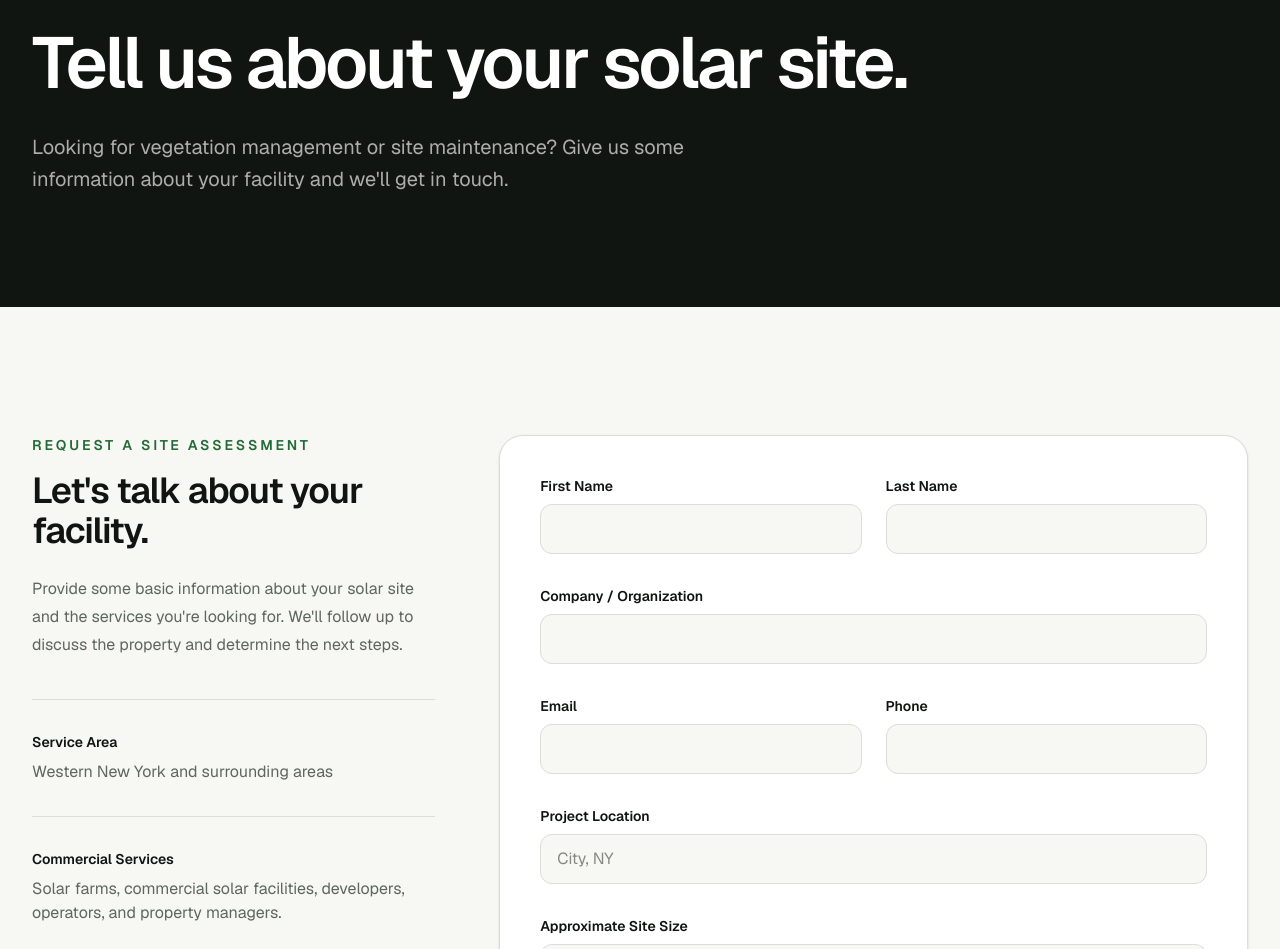
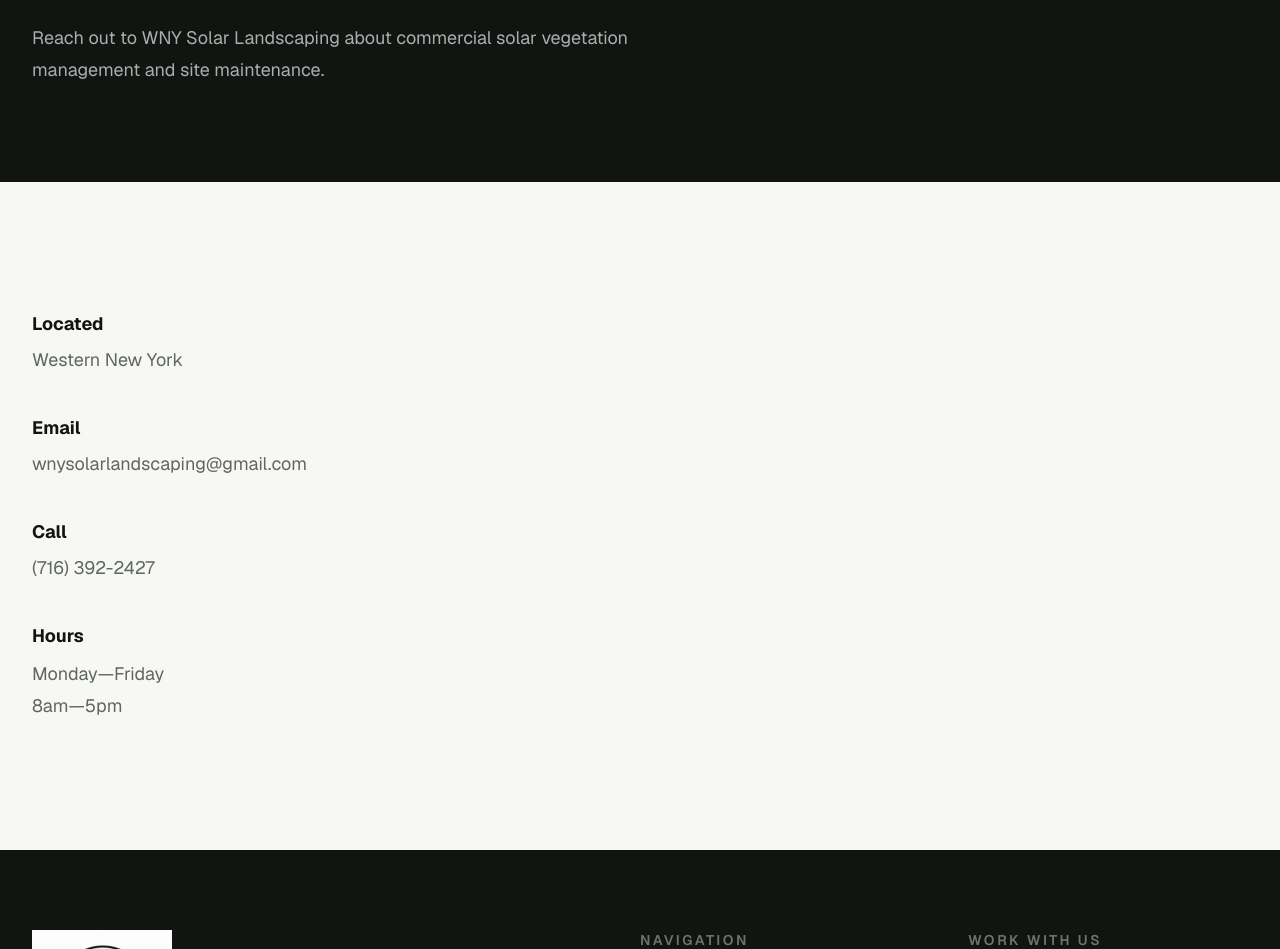
Before and after one commit to Darkstar5877/wny-solar-landscaping, a Next.js app: page /contact in a window 1280 px wide. Shown: the part 283-1232 px from the top of the page. Built offline with nearby package versions, Linux system fonts and the light colour scheme.

Commit message:
changes to contact and quote form

```diff
--- a/app/contact/page.tsx
+++ b/app/contact/page.tsx
@@ -1,81 +1,81 @@
-import QuoteForm from "@/components/QuoteForm";
 import type { Metadata } from "next";
 
 export const metadata: Metadata = {
-  title: "Request a Quote",
+  title: "Contact",
   description:
-    "Contact WNY Solar Landscaping about vegetation management and site maintenance for your commercial solar facility.",
+    "Contact WNY Solar Landscaping for commercial solar vegetation management and site maintenance.",
 };
 
 export default function ContactPage() {
   return (
     <main>
-      {/* Hero */}
-      <section className="bg-brand-black pb-24 pt-40 text-white sm:pb-28 sm:pt-44">
+      <section className="bg-brand-black py-20 text-white sm:py-24">
         <div className="mx-auto max-w-7xl px-6 lg:px-8">
-          <div className="max-w-4xl">
           <p className="text-sm font-semibold uppercase tracking-[0.22em] text-brand-green-light">
-              Contact
+            Get In Touch
           </p>
 
-            <h1 className="mt-6 text-5xl font-semibold leading-[1.02] tracking-[-0.04em] sm:text-6xl lg:text-7xl">
-              Tell us about your solar site.
+          <h1 className="mt-4 text-5xl font-semibold tracking-[-0.04em] sm:text-6xl">
+            Contact
           </h1>
 
-            <p className="mt-8 max-w-2xl text-lg leading-8 text-white/65 sm:text-xl">
-              Looking for vegetation management or site maintenance? Give us
-              some information about your facility and we&apos;ll get in
-              touch.
+          <p className="mt-6 max-w-2xl text-lg leading-8 text-white/65">
+            Reach out to WNY Solar Landscaping about commercial solar
+            vegetation management and site maintenance.
           </p>
-          </div>
         </div>
       </section>
 
-      {/* Contact */}
       <section className="bg-background py-24 sm:py-32">
-        <div className="mx-auto grid max-w-7xl gap-16 px-6 lg:grid-cols-[0.7fr_1.3fr] lg:px-8">
-
-          {/* Contact Information */}
+        <div className="mx-auto max-w-7xl px-6 lg:px-8">
+          <div className="max-w-xl space-y-10">
             <div>
-            <p className="text-sm font-semibold uppercase tracking-[0.2em] text-brand-green">
-              Request a Site Assessment
-            </p>
-
-            <h2 className="mt-4 text-4xl font-semibold tracking-[-0.03em] text-brand-black">
-              Let&apos;s talk about your facility.
+              <h2 className="text-lg font-bold text-brand-black">
+                Located
               </h2>
 
-            <p className="mt-6 max-w-md leading-7 text-text-secondary">
-              Provide some basic information about your solar site and the
-              services you&apos;re looking for. We&apos;ll follow up to
-              discuss the property and determine the next steps.
-            </p>
-
-            <div className="mt-10 border-t border-border pt-8">
-              <p className="text-sm font-semibold text-brand-black">
-                Service Area
-              </p>
-
-              <p className="mt-2 text-text-secondary">
-                Western New York and surrounding areas
+              <p className="mt-2 text-lg text-text-secondary">
+                Western New York
               </p>
             </div>
 
-            <div className="mt-8 border-t border-border pt-8">
-              <p className="text-sm font-semibold text-brand-black">
-                Commercial Services
-              </p>
+            <div>
+              <h2 className="text-lg font-bold text-brand-black">
+                Email
+              </h2>
 
-              <p className="mt-2 text-text-secondary">
-                Solar farms, commercial solar facilities, developers,
-                operators, and property managers.
+              <a
+                href="mailto:wnysolarlandscaping@gmail.com"
+                className="mt-2 inline-block text-lg text-text-secondary transition hover:text-brand-green"
+              >
+                wnysolarlandscaping@gmail.com
+              </a>
+            </div>
+
+            <div>
+              <h2 className="text-lg font-bold text-brand-black">
+                Call
+              </h2>
+
+              <a
+                href="tel:17163922427"
+                className="mt-2 inline-block text-lg text-text-secondary transition hover:text-brand-green"
+              >
+                (716) 392-2427
+              </a>
+            </div>
+
+            <div>
+              <h2 className="text-lg font-bold text-brand-black">
+                Hours
+              </h2>
+
+              <p className="mt-2 text-lg leading-8 text-text-secondary">
+                Monday—Friday
+                <br />
+                8am—5pm
               </p>
             </div>
-          </div>
-
-          {/* Quote Form */}
-          <div className="rounded-3xl border border-border bg-surface p-8 shadow-sm sm:p-10">
-              <QuoteForm />
           </div>
         </div>
       </section>
--- a/app/page.tsx
+++ b/app/page.tsx
@@ -176,7 +176,7 @@
   </div>
 </section>
 
-      <section className="bg-background py-24 sm:py-32">
+      <section id="quote" className="bg-background py-24 sm:py-32">
         <div className="mx-auto max-w-7xl px-6 lg:px-8">
           <div className="grid gap-12 lg:grid-cols-[0.85fr_1.15fr] lg:gap-20">
             <div>
@@ -206,7 +206,7 @@
 
           <div className="mt-16 grid gap-6 md:grid-cols-3">
             <article className="rounded-3xl border border-border bg-surface p-8">
-              <p className="text-sm font-semibold text-brand-green">01</p>
+              <p className="text-sm font-semibold text-brand-green"></p>
               <h3 className="mt-8 text-2xl font-semibold tracking-tight text-brand-black">
                 Vegetation Management
               </h3>
@@ -217,7 +217,7 @@
             </article>
 
             <article className="rounded-3xl border border-border bg-surface p-8">
-              <p className="text-sm font-semibold text-brand-green">02</p>
+              <p className="text-sm font-semibold text-brand-green"></p>
               <h3 className="mt-8 text-2xl font-semibold tracking-tight text-brand-black">
                 Site Awareness
               </h3>
@@ -228,7 +228,7 @@
             </article>
 
             <article className="rounded-3xl border border-border bg-surface p-8">
-              <p className="text-sm font-semibold text-brand-green">03</p>
+              <p className="text-sm font-semibold text-brand-green"></p>
               <h3 className="mt-8 text-2xl font-semibold tracking-tight text-brand-black">
                 Site Feedback
               </h3>
--- /dev/null
+++ b/app/quote/page.tsx
@@ -0,0 +1,65 @@
+import type { Metadata } from "next";
+import QuoteForm from "@/components/QuoteForm";
+
+export const metadata: Metadata = {
+  title: "Request a Quote",
+  description:
+    "Request a quote from WNY Solar Landscaping for commercial solar vegetation management and site maintenance.",
+};
+
+export default function QuotePage() {
+  return (
+    <main>
+      <section className="bg-brand-black py-20 text-white sm:py-24">
+        <div className="mx-auto max-w-7xl px-6 lg:px-8">
+          <p className="text-sm font-semibold uppercase tracking-[0.22em] text-brand-green-light">
+            Request a Quote
+          </p>
+
+          <h1 className="mt-4 text-5xl font-semibold tracking-[-0.04em] sm:text-6xl">
+            Tell us about your solar site.
+          </h1>
+
+          <p className="mt-6 max-w-2xl text-lg leading-8 text-white/65">
+            Provide some information about your facility and the services
+            you&apos;re looking for. We&apos;ll follow up to discuss the
+            property and next steps.
+          </p>
+        </div>
+      </section>
+
+      <section className="bg-background py-24 sm:py-32">
+        <div className="mx-auto grid max-w-7xl gap-16 px-6 lg:grid-cols-[0.7fr_1.3fr] lg:px-8">
+          <div>
+            <p className="text-sm font-semibold uppercase tracking-[0.2em] text-brand-green">
+              Request a Site Assessment
+            </p>
+
+            <h2 className="mt-4 text-4xl font-semibold tracking-[-0.03em] text-brand-black">
+              Let&apos;s talk about your facility.
+            </h2>
+
+            <p className="mt-6 max-w-md leading-7 text-text-secondary">
+              Tell us about the site location, approximate size, current
+              vegetation conditions, and the services you&apos;re looking for.
+            </p>
+
+            <div className="mt-10 border-t border-border pt-8">
+              <p className="font-semibold text-brand-black">
+                Service Area
+              </p>
+
+              <p className="mt-2 text-text-secondary">
+                Western New York and surrounding areas
+              </p>
+            </div>
+          </div>
+
+          <div className="rounded-3xl border border-border bg-surface p-8 shadow-sm sm:p-10">
+            <QuoteForm />
+          </div>
+        </div>
+      </section>
+    </main>
+  );
+}
--- a/app/services/page.tsx
+++ b/app/services/page.tsx
@@ -9,7 +9,6 @@
 
 const services = [
   {
-    number: "01",
     title: "Solar Vegetation Management",
     description:
       "Routine mowing and vegetation control designed specifically for commercial solar facilities.",
@@ -21,7 +20,6 @@
     ],
   },
   {
-    number: "02",
     title: "Panel & Row Maintenance",
     description:
       "Careful vegetation management around solar arrays and the infrastructure that supports them.",
@@ -33,7 +31,6 @@
     ],
   },
   {
-    number: "03",
     title: "Perimeter & Access Maintenance",
     description:
       "Keeping the areas surrounding a solar facility manageable, accessible, and professionally maintained.",
@@ -45,7 +42,6 @@
     ],
   },
   {
-    number: "04",
     title: "Site Observation & Feedback",
     description:
       "Another set of eyes on the property while routine vegetation work is being performed.",
@@ -111,21 +107,15 @@
         </div>
       </section>
 
-      {/* Service List */}
+      {/* Services */}
       <section className="bg-surface-muted py-24 sm:py-32">
         <div className="mx-auto max-w-7xl px-6 lg:px-8">
           <div className="space-y-6">
             {services.map((service) => (
               <article
-                key={service.number}
-                className="grid gap-10 rounded-3xl border border-border bg-surface p-8 sm:p-10 lg:grid-cols-[0.15fr_0.85fr_1fr] lg:p-12"
+                key={service.title}
+                className="grid gap-10 rounded-3xl border border-border bg-surface p-8 sm:p-10 lg:grid-cols-[0.9fr_1.1fr] lg:p-12"
               >
-                <div>
-                  <span className="text-sm font-semibold text-brand-green">
-                    {service.number}
-                  </span>
-                </div>
-
                 <div>
                   <h2 className="text-2xl font-semibold tracking-tight text-brand-black sm:text-3xl">
                     {service.title}
@@ -138,9 +128,9 @@
 
                 <div className="border-t border-border pt-6 lg:border-l lg:border-t-0 lg:pl-10 lg:pt-0">
                   <ul className="space-y-4">
-                    {service.details.map((detail) => (
+                    {service.details.map((detail, index) => (
                       <li
-                        key={detail}
+                        key={`${service.title}-${index}`}
                         className="flex items-start gap-3 text-text-secondary"
                       >
                         <span className="mt-2 h-1.5 w-1.5 shrink-0 rounded-full bg-brand-green" />
@@ -205,7 +195,7 @@
           </div>
 
           <Link
-            href="/contact"
+            href="/quote"
             className="inline-flex w-fit rounded-full bg-white px-7 py-4 text-sm font-semibold text-brand-green transition hover:bg-background"
           >
             Request a Quote
--- a/components/Header.tsx
+++ b/components/Header.tsx
@@ -4,6 +4,13 @@
 import Link from "next/link";
 import { usePathname } from "next/navigation";
 import { useState } from "react";
+
+const navigation = [
+  { href: "/", label: "Home" },
+  { href: "/about", label: "About" },
+  { href: "/services", label: "Services" },
+  { href: "/contact", label: "Contact" },
+];
 
 export default function Header() {
   const [menuOpen, setMenuOpen] = useState(false);
@@ -30,12 +37,7 @@
 
         {/* Desktop Navigation */}
         <nav className="hidden items-center gap-7 md:flex">
-  {[
-    { href: "/", label: "Home" },
-    { href: "/about", label: "About" },
-    { href: "/services", label: "Services" },
-
-  ].map((item) => {
+          {navigation.map((item) => {
             const active = pathname === item.href;
 
             return (
@@ -58,11 +60,11 @@
           })}
         </nav>
 
-        {/* Desktop Quote Button */}
+        {/* Desktop Contact Info + Quote */}
         <div className="ml-auto flex items-center gap-6">
-  <div className="hidden lg:flex flex-col items-end text-sm leading-tight">
+          <div className="hidden flex-col items-end text-sm leading-tight lg:flex">
             <a
-      href="tel:5855551234"
+              href="tel:17163922427"
               className="font-semibold text-white transition hover:text-brand-green-light"
             >
               (716) 392-2427
@@ -77,8 +79,8 @@
           </div>
 
           <Link
-    href="/#quote"
-    className="rounded-full bg-brand-green px-5 py-3 text-sm font-semibold text-white transition hover:bg-brand-green-dark"
+            href="/quote"
+            className="hidden rounded-full bg-brand-green px-5 py-3 text-sm font-semibold text-white transition hover:bg-brand-green-dark md:inline-flex"
           >
             Request a Quote
           </Link>
@@ -108,42 +110,37 @@
       {menuOpen && (
         <div className="border-t border-white/10 bg-[#111512] px-6 pb-6 pt-4 md:hidden">
           <nav className="flex flex-col">
+            {navigation.map((item) => (
               <Link
-              href="/"
+                key={item.href}
+                href={item.href}
                 onClick={() => setMenuOpen(false)}
-              className="border-b border-white/10 py-4 text-base font-semibold text-white"
+                className="border-b border-white/10 py-4 text-base font-semibold text-white transition hover:text-brand-green-light"
               >
-              Home
+                {item.label}
               </Link>
+            ))}
+
+            <div className="mt-5 space-y-2 border-t border-white/10 pt-5">
+              <a
+                href="tel:17163922427"
+                className="block text-sm font-semibold text-white"
+              >
+                (716) 392-2427
+              </a>
+
+              <a
+                href="mailto:wnysolarlandscaping@gmail.com"
+                className="block text-sm text-white/65"
+              >
+                wnysolarlandscaping@gmail.com
+              </a>
+            </div>
 
             <Link
-              href="/about"
+              href="/quote"
               onClick={() => setMenuOpen(false)}
-              className="border-b border-white/10 py-4 text-base font-semibold text-white"
-            >
-              About
-            </Link>
-
-            <Link
-              href="/services"
-              onClick={() => setMenuOpen(false)}
-              className="border-b border-white/10 py-4 text-base font-semibold text-white"
-            >
-              Services
-            </Link>
-
-            <Link
-              href="/projects"
-              onClick={() => setMenuOpen(false)}
-              className="py-4 text-base font-semibold text-white"
-            >
-              Projects
-            </Link>
-
-            <Link
-              href="/contact"
-              onClick={() => setMenuOpen(false)}
-              className="mt-4 rounded-full bg-brand-green px-5 py-3.5 text-center text-sm font-semibold text-white transition hover:bg-brand-green-dark"
+              className="mt-5 rounded-full bg-brand-green px-5 py-3.5 text-center text-sm font-semibold text-white transition hover:bg-brand-green-dark"
             >
               Request a Quote
             </Link>
```
Lines whose indentation alone changed are shown as unchanged.
